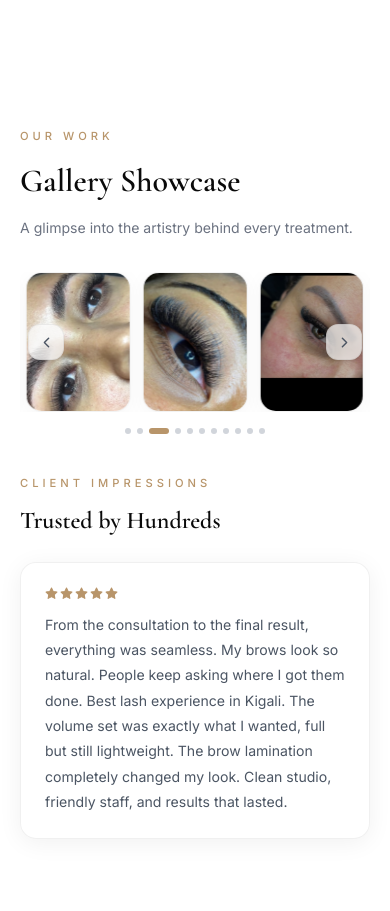
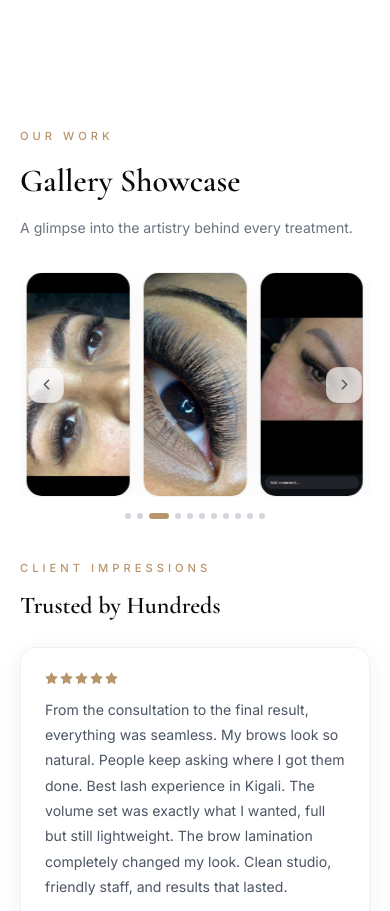
Before and after one commit to adolphenayituriki/ExtremeBeauty_E-Booking-Website, a React (Create React App) app in the folder frontend/: page / in a window 390 px wide. Shown: the part 5200-6111 px from the top of the page. Built offline with nearby package versions, Linux system fonts and the light colour scheme; no server answers.

Commit message:
fix: gallery carousel matches testimonials height, slides one by one

```diff
--- a/frontend/src/pages/Home.js
+++ b/frontend/src/pages/Home.js
@@ -240,20 +240,20 @@ const Home = () => {
       {/* ===== 4. GALLERY ===== */}
       <section className="py-20 px-5 bg-white relative">
         <div className="max-w-[1200px] mx-auto relative">
-          <div className="grid grid-cols-1 lg:grid-cols-[1.2fr_0.8fr] gap-10 items-start">
+          <div className="grid grid-cols-1 lg:grid-cols-[1.2fr_0.8fr] gap-10 items-stretch">
             {/* Left - Carousel */}
-            <div>
+            <div className="flex flex-col">
               <div className="mb-8">
                 <p className="text-[0.7rem] tracking-[4px] uppercase text-gold mb-2 font-medium">Our Work</p>
                 <h2 className="text-[2rem] mb-2 font-cormorant font-semibold">Gallery Showcase</h2>
                 <p className="text-gray-500 text-[0.88rem]">A glimpse into the artistry behind every treatment.</p>
               </div>
-              <div className="relative" onMouseEnter={() => setCarouselPaused(true)} onMouseLeave={() => setCarouselPaused(false)}>
-                <div className="overflow-hidden">
-                  <div className="flex transition-transform duration-700 ease-[cubic-bezier(0.16,1,0.3,1)]" ref={carouselRef} style={{ transform: `translateX(-${carouselIndex * (100 / 3)}%)` }}>
+              <div className="relative flex-1" onMouseEnter={() => setCarouselPaused(true)} onMouseLeave={() => setCarouselPaused(false)}>
+                <div className="overflow-hidden h-full">
+                  <div className="flex transition-transform duration-700 ease-[cubic-bezier(0.16,1,0.3,1)] h-full" ref={carouselRef} style={{ transform: `translateX(-${carouselIndex * (100 / 3)}%)` }}>
                     {carouselImages.map((img, i) => (
-                      <div key={i} className="flex-shrink-0 w-1/3 px-1.5">
-                        <div className="aspect-[3/4] overflow-hidden rounded-2xl glass-card hover:transform-none">
+                      <div key={i} className="flex-shrink-0 w-1/3 px-1.5 h-full">
+                        <div className="h-full overflow-hidden rounded-2xl glass-card hover:transform-none">
                           <img src={img} alt={`Gallery ${i + 1}`} loading="lazy" className="w-full h-full object-cover transition-transform duration-500 hover:scale-110" />
                         </div>
                       </div>
```
